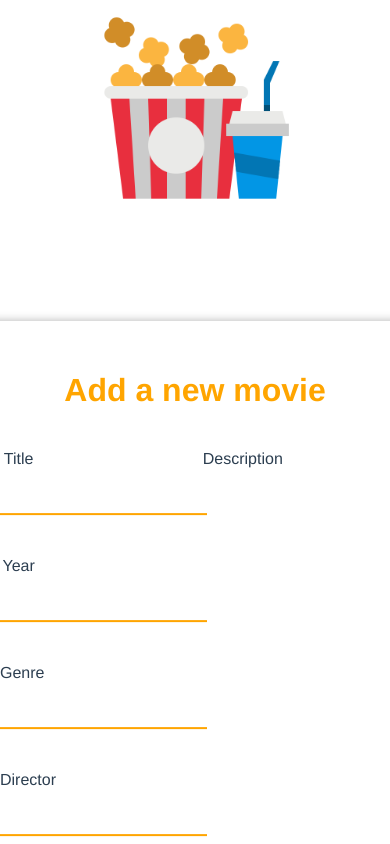
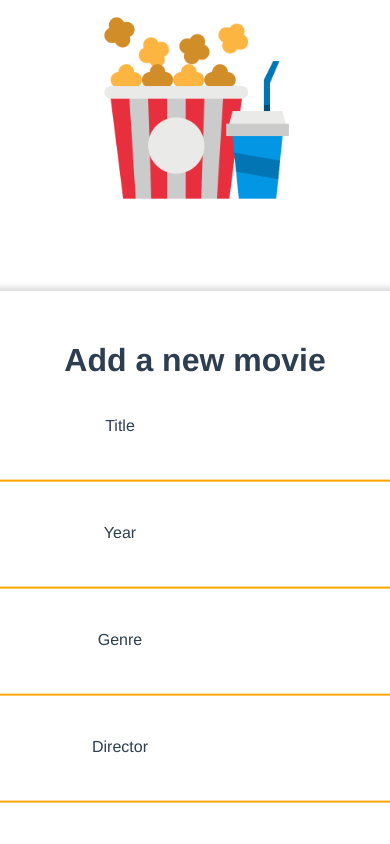
Before and after one commit to AnjaHrydziushka/movie-database-vue, a Vue app: page /new-movie in a window 390 px wide. Shown: the top 844 px of the page. Built offline with nearby package versions, Linux system fonts and the light colour scheme.

Commit message:
Added @media for responsive form

```diff
--- a/src/components/AddMovie.vue
+++ b/src/components/AddMovie.vue
@@ -1,6 +1,5 @@
 <template>
   <div class="add-movie">
-    <div class="form-wrapper">
       <div class="title">
         <h1>Add a new movie</h1>
       </div>
@@ -39,10 +38,9 @@
           </p>
         </div>
       </div>
-        <button @click="onSubmit">Add movie</button>
-        <button @click="$router.push(`/`)">Back</button>
+      <button @click="onSubmit">Add movie</button>
+      <button @click="$router.push(`/`)">Back</button>
     </div>
-  </div>
 </template>
 
 <script>
@@ -116,11 +114,7 @@ button {
   margin-right: 10px;
 }
 
-/* .add-movie {
-
-} */
-
-.form-wrapper {
+.add-movie {
   position: absolute;
   transform: translate(-50%, -20%);
   top: 50%;
@@ -175,4 +169,17 @@ label {
   text-align: left;
   margin-right: 150px;
 }
+
+@media screen and (max-width: 600px) {
+  .form {
+    flex-direction: column;
+  }
+  .description textarea {
+    height: 80px;
+  }
+  .inputs,
+  .description {
+    width: 100%;
+  }
+}
 </style>
```
